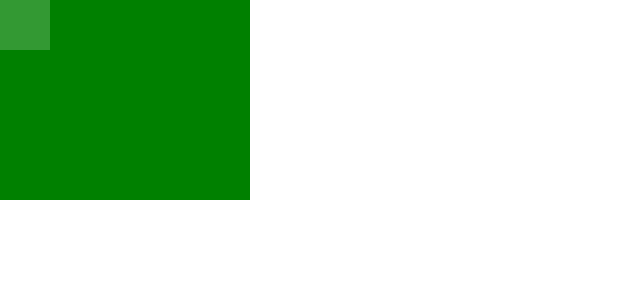
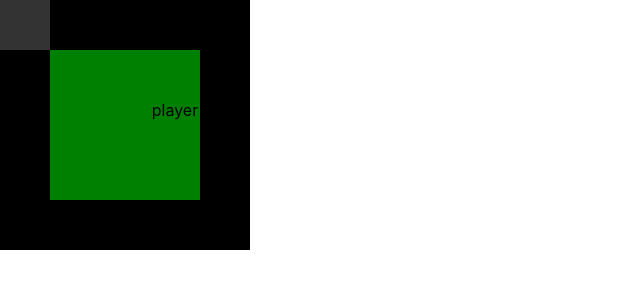
Before and after one commit to licebeam/react-rogue, a React (Create React App) app: page / in a window 1280 px wide. Shown: the top 300 px of the page, without its empty margins (0-640 px from the left). Built offline with nearby package versions, Linux system fonts and the light colour scheme.

Commit message:
Adds simple movement and collision

```diff
--- a/src/App.jsx
+++ b/src/App.jsx
@@ -2,6 +2,7 @@ import React, { Component } from 'react';
 import './App.css';
 import styled from 'styled-components';
 import { tiles } from './TestData/tiles' //FAKE TILE DATA
+import { entities } from './TestData/entities';
 
 const TileContainer = styled.div`
   display: grid;
@@ -11,21 +12,81 @@ const TileContainer = styled.div`
 const Tile = styled.div`
   height: 50px;
   width: 50px;
-  background-color: green;
+  background-color: ${props => props.tile === 'wall' ? 'black' : 'green'};
+  &:hover{
+    opacity: .8;
+  }
+`
+const Entity = styled.div`
+  height: 50px;
+  width: 50px;
   &:hover{
     opacity: .8;
   }
 `
 
 class App extends Component {
+  state = {
+    editEntities: entities,
+    editTiles: tiles,
+  }
+  componentDidMount() {
+    document.addEventListener('DOMContentLoaded', () => {
+      'use strict';
+      document.addEventListener('keydown', event => {
+        this.fireKey(event)
+      });
+    });
+  }
 
+  changePlayerPosition = (player, entities, move, tiles) => {
+    const nextTile = tiles.find(t => t.id === (player.id + move))
+    const newEntities = entities.map(ent => {
+      if (nextTile && ent.id === player.id && nextTile.tile !== 'wall') {
+        ent.id += move
+      }
+      return ent
+    })
+    return newEntities;
+  }
+
+  checkBounds = (player) => {
+    if (player.id) {
+
+    }
+  }
+
+  fireKey = (event) => {
+    let Player = this.state.editEntities.find(ent => ent.sprite === 'player')
+    console.log(event)
+    if (event.key === 'ArrowUp') {
+      this.setState({ editEntities: this.changePlayerPosition(Player, this.state.editEntities, -5, this.state.editTiles) })
+    }
+    if (event.key === 'ArrowDown') {
+      this.setState({ editEntities: this.changePlayerPosition(Player, this.state.editEntities, 5, this.state.editTiles) })
+    }
+    if (event.key === 'ArrowRight') {
+      this.setState({ editEntities: this.changePlayerPosition(Player, this.state.editEntities, 1, this.state.editTiles) })
+    }
+    if (event.key === 'ArrowLeft') {
+      this.setState({ editEntities: this.changePlayerPosition(Player, this.state.editEntities, -1, this.state.editTiles) })
+    }
+  }
   render() {
+    const { editTiles, editEntities } = this.state;
+    console.log(editEntities)
     return (
       <div className="App">
         <TileContainer className='tiles'>
-          {tiles ? tiles.map(tile => {
+          {editTiles ? editTiles.map(tile => {
             return (
-              <Tile />
+              <Tile tile={tile.tile}>
+                {editEntities ? editEntities.map(ent => {
+                  if (ent.id === tile.id) {
+                    return (<Entity>{ent.sprite}</Entity>)
+                  }
+                }) : null}
+              </Tile>
             )
           }) : null}
         </TileContainer>
--- /dev/null
+++ b/src/TestData/entities.js
@@ -0,0 +1,4 @@
+export const entities = [
+  { id: 14, sprite: 'player' },
+  { id: 5, sprite: 'apple' },
+]
--- a/src/TestData/tiles.js
+++ b/src/TestData/tiles.js
@@ -1,25 +1,31 @@
 export const tiles = [
-  { id: 1, tile: 'ground' },
-  { id: 2, tile: 'ground' },
-  { id: 3, tile: 'ground' },
-  { id: 4, tile: 'ground' },
-  { id: 5, tile: 'ground' },
+  { id: 1, tile: 'wall' },
+  { id: 2, tile: 'wall' },
+  { id: 3, tile: 'wall' },
+  { id: 4, tile: 'wall' },
+  { id: 5, tile: 'wall' },
 
-  { id: 1, tile: 'ground' },
-  { id: 2, tile: 'ground' },
-  { id: 3, tile: 'ground' },
-  { id: 4, tile: 'ground' },
-  { id: 5, tile: 'ground' },
+  { id: 6, tile: 'wall' },
+  { id: 7, tile: 'ground' },
+  { id: 8, tile: 'ground' },
+  { id: 9, tile: 'ground' },
+  { id: 10, tile: 'wall' },
 
-  { id: 1, tile: 'ground' },
-  { id: 2, tile: 'ground' },
-  { id: 3, tile: 'ground' },
-  { id: 4, tile: 'ground' },
-  { id: 5, tile: 'ground' },
+  { id: 11, tile: 'wall' },
+  { id: 12, tile: 'ground' },
+  { id: 13, tile: 'ground' },
+  { id: 14, tile: 'ground' },
+  { id: 15, tile: 'wall' },
 
-  { id: 1, tile: 'ground' },
-  { id: 2, tile: 'ground' },
-  { id: 3, tile: 'ground' },
-  { id: 4, tile: 'ground' },
-  { id: 5, tile: 'ground' },
+  { id: 16, tile: 'wall' },
+  { id: 17, tile: 'ground' },
+  { id: 18, tile: 'ground' },
+  { id: 19, tile: 'ground' },
+  { id: 20, tile: 'wall' },
+
+  { id: 21, tile: 'wall' },
+  { id: 22, tile: 'wall' },
+  { id: 23, tile: 'wall' },
+  { id: 23, tile: 'wall' },
+  { id: 25, tile: 'wall' },
 ]
```
